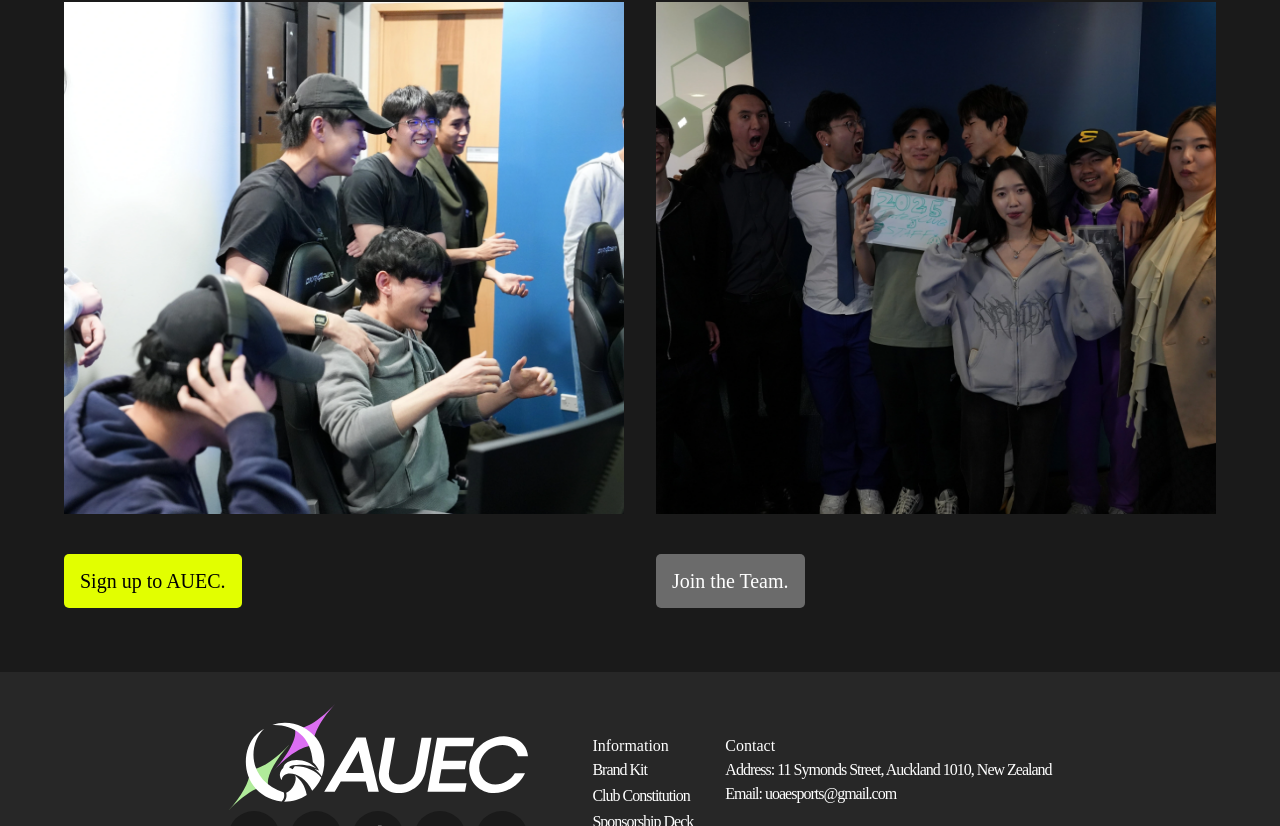
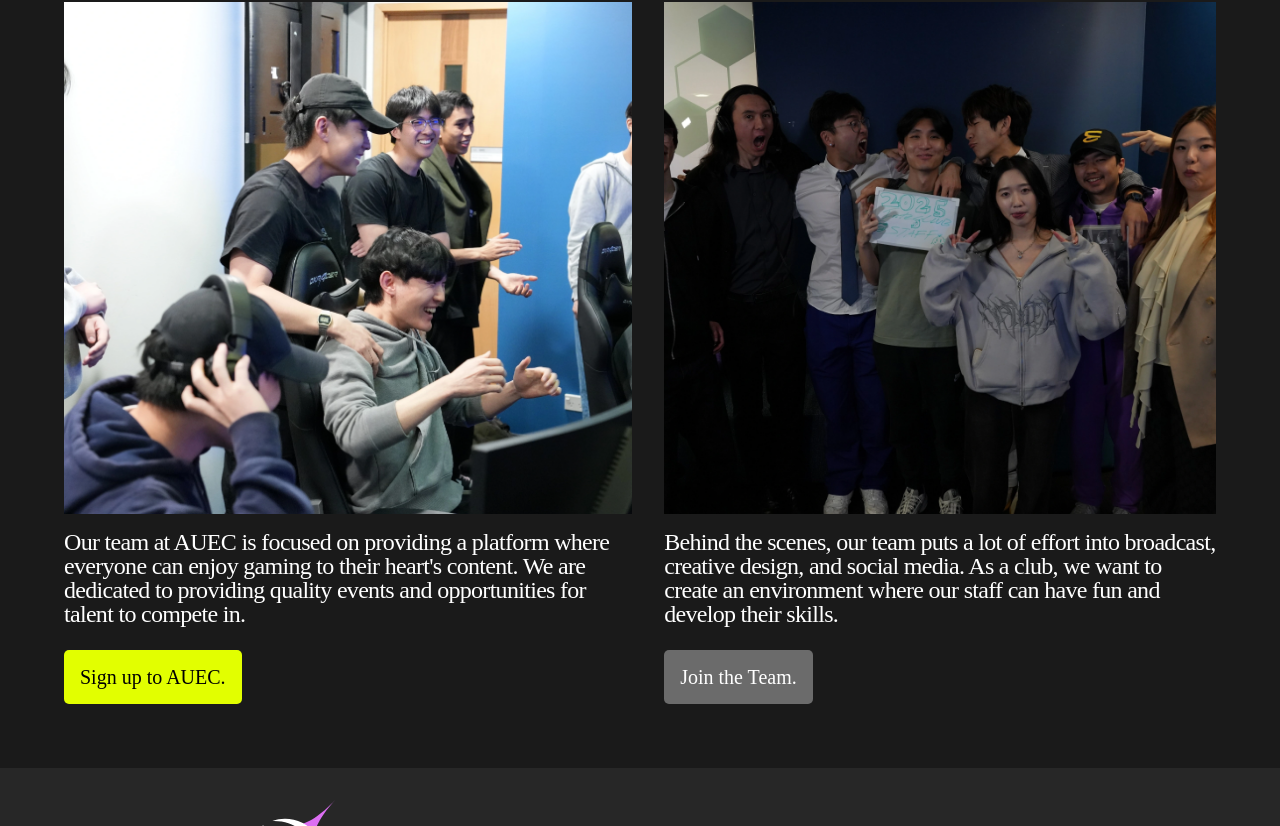
Before and after one commit to AucklandUniEsports/AUEC-Website, a Next.js app: page /about in a window 1280 px wide. Shown: the part 350-1176 px from the top of the page. Built offline with nearby package versions, Linux system fonts and the light colour scheme.

Commit message:
FIX : I fix text to children

```diff
--- a/app/about/page.tsx
+++ b/app/about/page.tsx
@@ -19,7 +19,7 @@ export default function About() {
 
         <AboutSection
           image="DSC01071.webp"
-          text="Our team at AUEC is focused on providing a platform where everyone can enjoy gaming to their heart's content. We are dedicated to providing quality events and opportunities for talent to compete in."
+          children="Our team at AUEC is focused on providing a platform where everyone can enjoy gaming to their heart's content. We are dedicated to providing quality events and opportunities for talent to compete in."
           buttonTitle="Sign up to AUEC."
           buttonColor="lime"
           buttonLink="https://docs.google.com/forms/d/e/1FAIpQLScOvsq5IQ-yDr0wx3xYN3ZNJkCz1mP4Kw8NZl6XQ_HSc8rswg/viewform?usp=header"
@@ -27,7 +27,7 @@ export default function About() {
 
         <AboutSection
           image="DSC05901.webp"
-          text="Behind the scenes, our team puts a lot of effort into broadcast, creative design, and social media. As a club, we want to create an environment where our staff can have fun and develop their skills."
+          children="Behind the scenes, our team puts a lot of effort into broadcast, creative design, and social media. As a club, we want to create an environment where our staff can have fun and develop their skills."
           buttonTitle="Join the Team."
           buttonColor="grey"
           buttonLink="https://docs.google.com/forms/d/e/1FAIpQLSdH6UNDa-znBkfG59CON4PfIQDlxYsTX-M7f-j0BDnYhT4RMQ/viewform"
```
